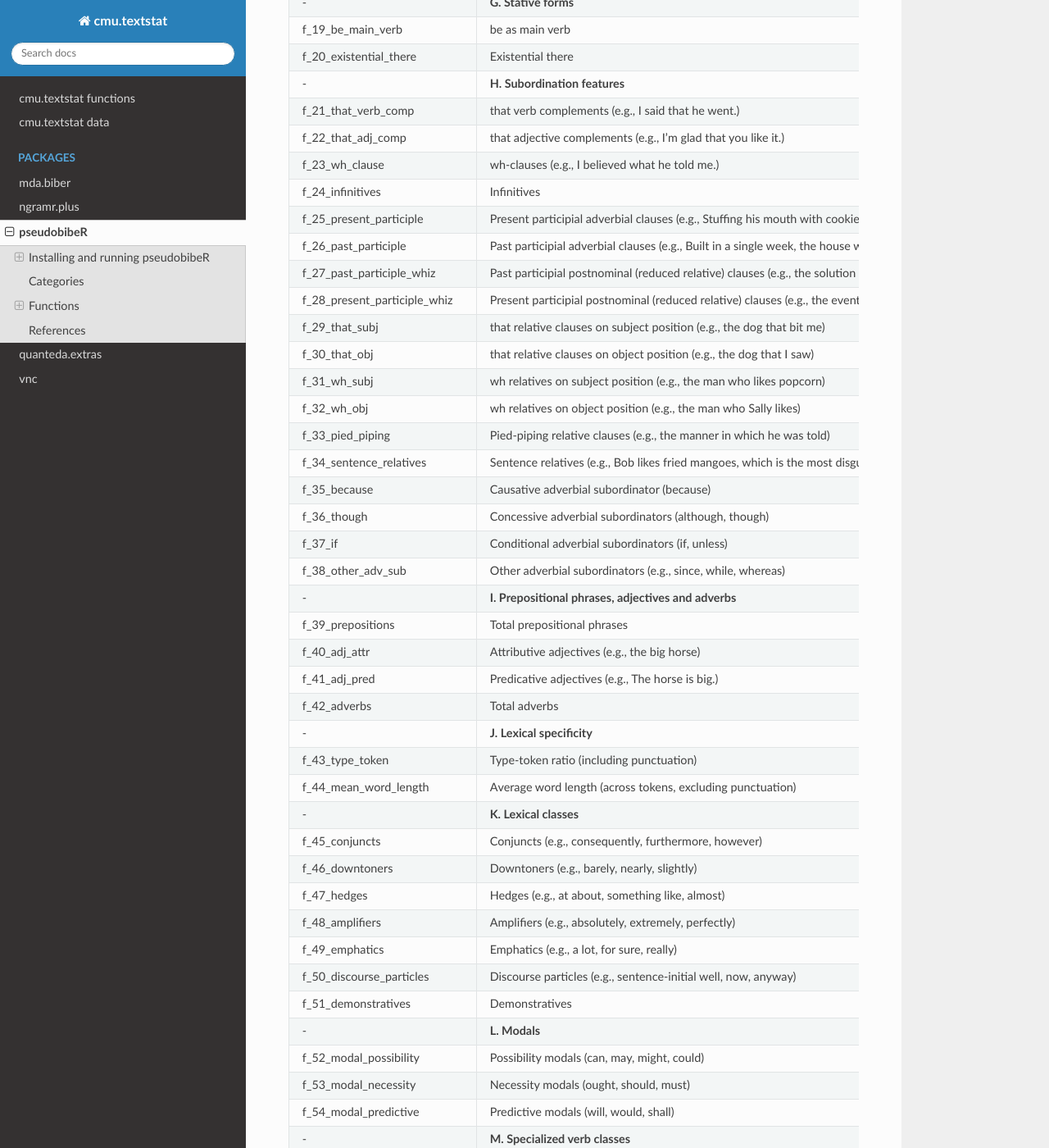
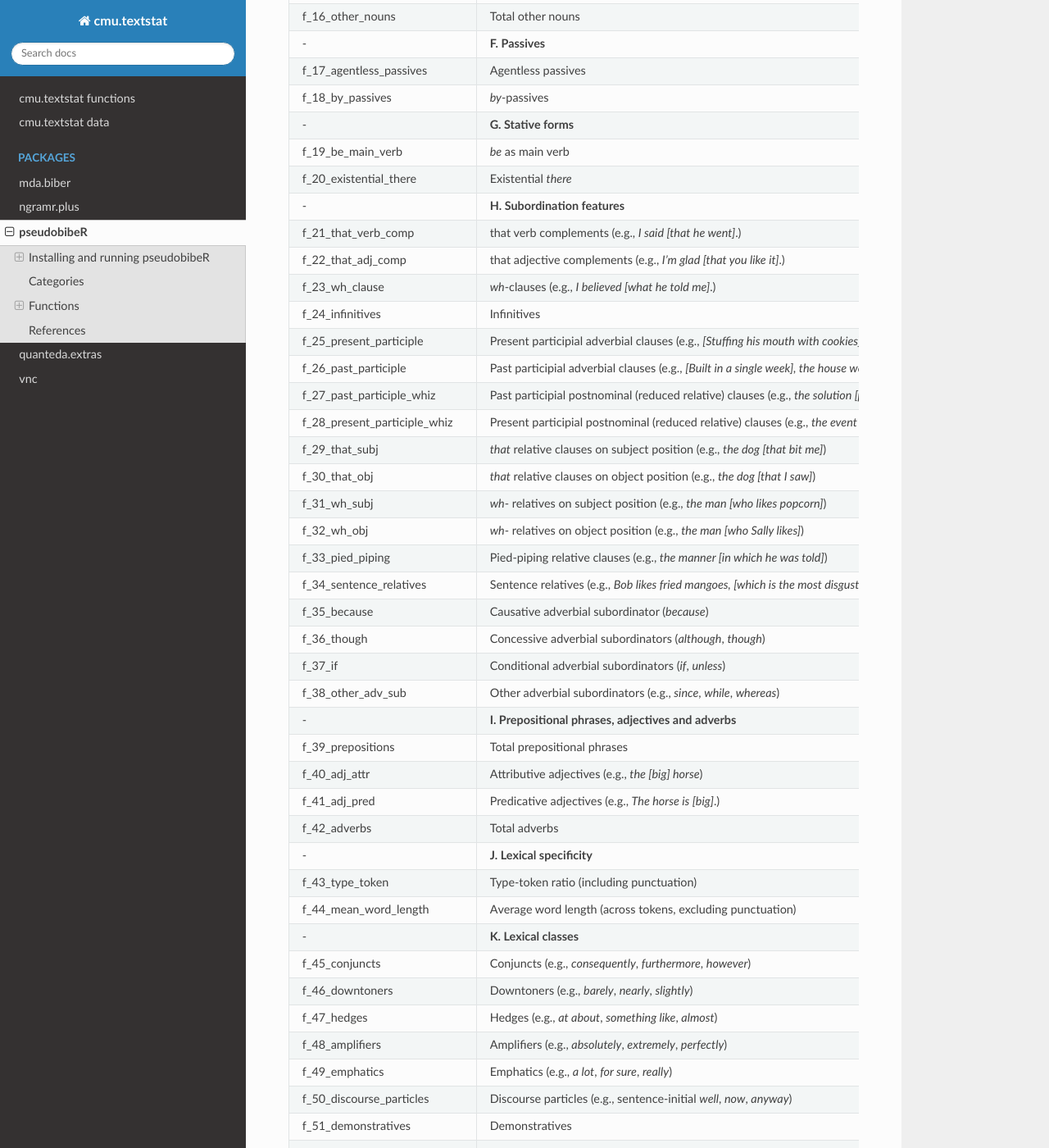
Before and after one commit to browndw/cmu-textstat-docs, a Sphinx documentation site: the page built from docs/pseudobibeR/pseudobibeR.md, in a window 1280 px wide and 1400 px high, scrolled down 2649 px. Shown: the whole window at 82% size. Built offline with Sphinx 7.4.7 and the Read the Docs theme 2.0.0, drawn with Linux system fonts in a browser that asks for light colours; some of the changed lines change nothing that is shown; some of the changed text lies outside the part shown.

Commit message:
Update pseudobibeR.md

````diff
--- a/docs/pseudobibeR/pseudobibeR.md
+++ b/docs/pseudobibeR/pseudobibeR.md
@@ -75,6 +75,14 @@
 
 The following table is adapted from one created by [Stefan Evert](https://www.rdocumentation.org/packages/corpora/versions/0.5/topics/BNCbiber).
 
+```{note}
+
+Counts are normalized **per 1000 tokens**.
+
+Type-to-token is calculated using a [moving-average type-to-token ration (MATTR)](https://www.tandfonline.com/doi/abs/10.1080/09296171003643098).
+
+```
+
 | Feature | Description           |
 |--------|------------------------|
 | - | **A. Tense and aspect markers** |
@@ -82,84 +90,84 @@
 | f\_02\_perfect\_aspect | Perfect aspect |
 | f\_03\_present\_tense | Present tense |
 | - | **B. Place and time adverbials** |
-| f\_04\_place\_adverbials | Place adverbials (e.g., above, beside, outdoors) |
-| f\_05\_time\_adverbials | Time adverbials (e.g., early, instantly, soon) |
+| f\_04\_place\_adverbials | Place adverbials (e.g., *above*, *beside*, *outdoors*) |
+| f\_05\_time\_adverbials | Time adverbials (e.g., *early*, *instantly*, *soon*) |
 | - | **C. Pronouns and pro-verbs** |
 | f\_06\_first\_person\_pronouns | First-person pronouns |
 | f\_07\_second\_person\_pronouns | Second-person pronouns |
 | f\_08\_third\_person\_pronouns | Third-person personal pronouns (excluding it) |
-| f\_09\_pronoun\_it | Pronoun it |
-| f\_10\_demonstrative\_pronoun | Demonstrative pronouns (that, this, these, those as pronouns) |
-| f\_11\_indefinite\_pronoun | Indefinite pronounes (e.g., anybody, nothing, someone) |
-| f\_12\_proverb\_do | Pro-verb do |
+| f\_09\_pronoun\_it | Pronoun *it* |
+| f\_10\_demonstrative\_pronoun | Demonstrative pronouns (*that*, *this*, *these*, *those* as pronouns) |
+| f\_11\_indefinite\_pronoun | Indefinite pronounes (e.g., *anybody*, *nothing*, *someone*) |
+| f\_12\_proverb\_do | Pro-verb *do* |
 | - | **D. Questions** |
-| f\_13\_wh\_question | Direct wh-questions |
+| f\_13\_wh\_question | Direct *wh*-questions |
 | - | **E. Nominal forms** |
-| f\_14\_nominalization | Nominalizations (ending in -tion, -ment, -ness, -ity) |
+| f\_14\_nominalization | Nominalizations (ending in -*tion*, -*ment*, -*ness*, -*ity*) |
 | f\_15\_gerunds | Gerunds (participial forms functioning as nouns) |
 | f\_16\_other\_nouns | Total other nouns |
 | - | **F. Passives** |
 | f\_17\_agentless\_passives | Agentless passives |
-| f\_18\_by\_passives | by-passives |
+| f\_18\_by\_passives | *by*-passives |
 | - | **G. Stative forms** |
-| f\_19\_be\_main\_verb | be as main verb |
-| f\_20\_existential\_there | Existential there |
+| f\_19\_be\_main\_verb | *be* as main verb |
+| f\_20\_existential\_there | Existential *there* |
 | - | **H. Subordination features** |
-| f\_21\_that\_verb\_comp | that verb complements (e.g., I said that he went.) |
-| f\_22\_that\_adj\_comp | that adjective complements (e.g., I'm glad that you like it.) |
-| f\_23\_wh\_clause | wh-clauses (e.g., I believed what he told me.) |
+| f\_21\_that\_verb\_comp | that verb complements (e.g., *I said [that he went]*.) |
+| f\_22\_that\_adj\_comp | that adjective complements (e.g., *I'm glad [that you like it]*.) |
+| f\_23\_wh\_clause | *wh*-clauses (e.g., *I believed [what he told me]*.) |
 | f\_24\_infinitives | Infinitives |
-| f\_25\_present\_participle | Present participial adverbial clauses (e.g., Stuffing his mouth with cookies, Joe ran out the door.) |
-| f\_26\_past\_participle | Past participial adverbial clauses (e.g., Built in a single week, the house would stand for fifty years.) |
-| f\_27\_past\_participle\_whiz | Past participial postnominal (reduced relative) clauses (e.g., the solution produced by this process) |
-| f\_28\_present\_participle\_whiz | Present participial postnominal (reduced relative) clauses (e.g., the event causing this decline) |
-| f\_29\_that\_subj | that relative clauses on subject position (e.g., the dog that bit me) |
-| f\_30\_that\_obj | that relative clauses on object position (e.g., the dog that I saw) |
-| f\_31\_wh\_subj | wh relatives on subject position (e.g., the man who likes popcorn) |
-| f\_32\_wh\_obj | wh relatives on object position (e.g., the man who Sally likes) |
-| f\_33\_pied\_piping | Pied-piping relative clauses (e.g., the manner in which he was told) |
-| f\_34\_sentence\_relatives | Sentence relatives (e.g., Bob likes fried mangoes, which is the most disgusting thing I've ever heard of.) |
-| f\_35\_because | Causative adverbial subordinator (because) |
-| f\_36\_though | Concessive adverbial subordinators (although, though) |
-| f\_37\_if | Conditional adverbial subordinators (if, unless) |
-| f\_38\_other\_adv\_sub | Other adverbial subordinators (e.g., since, while, whereas) |
+| f\_25\_present\_participle | Present participial adverbial clauses (e.g., *[Stuffing his mouth with cookies], Joe ran out the door*.) |
+| f\_26\_past\_participle | Past participial adverbial clauses (e.g., *[Built in a single week], the house would stand for fifty years*.) |
+| f\_27\_past\_participle\_whiz | Past participial postnominal (reduced relative) clauses (e.g., *the solution [produced by this process]*) |
+| f\_28\_present\_participle\_whiz | Present participial postnominal (reduced relative) clauses (e.g., *the event [causing this decline[*) |
+| f\_29\_that\_subj | *that* relative clauses on subject position (e.g., *the dog [that bit me]*) |
+| f\_30\_that\_obj | *that* relative clauses on object position (e.g., *the dog [that I saw]*) |
+| f\_31\_wh\_subj | *wh*- relatives on subject position (e.g., *the man [who likes popcorn]*) |
+| f\_32\_wh\_obj | *wh*- relatives on object position (e.g., *the man [who Sally likes]*) |
+| f\_33\_pied\_piping | Pied-piping relative clauses (e.g., *the manner [in which he was told]*) |
+| f\_34\_sentence\_relatives | Sentence relatives (e.g., *Bob likes fried mangoes, [which is the most disgusting thing I've ever heard of]*.) |
+| f\_35\_because | Causative adverbial subordinator (*because*) |
+| f\_36\_though | Concessive adverbial subordinators (*although*, *though*) |
+| f\_37\_if | Conditional adverbial subordinators (*if*, *unless*) |
+| f\_38\_other\_adv\_sub | Other adverbial subordinators (e.g., *since*, *while*, *whereas*) |
 | - | **I. Prepositional phrases, adjectives and adverbs** |
 | f\_39\_prepositions | Total prepositional phrases |
-| f\_40\_adj\_attr | Attributive adjectives (e.g., the big horse) |
-| f\_41\_adj\_pred | Predicative adjectives (e.g., The horse is big.) |
+| f\_40\_adj\_attr | Attributive adjectives (e.g., *the [big] horse*) |
+| f\_41\_adj\_pred | Predicative adjectives (e.g., *The horse is [big]*.) |
 | f\_42\_adverbs | Total adverbs |
 | - | **J. Lexical specificity** |
 | f\_43\_type\_token | Type-token ratio (including punctuation) |
 | f\_44\_mean\_word\_length | Average word length (across tokens, excluding punctuation) |
 | - | **K. Lexical classes** |
-| f\_45\_conjuncts | Conjuncts (e.g., consequently, furthermore, however) |
-| f\_46\_downtoners | Downtoners (e.g., barely, nearly, slightly) |
-| f\_47\_hedges | Hedges (e.g., at about, something like, almost) |
-| f\_48\_amplifiers | Amplifiers (e.g., absolutely, extremely, perfectly) |
-| f\_49\_emphatics | Emphatics (e.g., a lot, for sure, really) |
-| f\_50\_discourse\_particles | Discourse particles (e.g., sentence-initial well, now, anyway) |
+| f\_45\_conjuncts | Conjuncts (e.g., *consequently*, *furthermore*, *however*) |
+| f\_46\_downtoners | Downtoners (e.g., *barely*, *nearly*, *slightly*) |
+| f\_47\_hedges | Hedges (e.g., *at about*, *something like*, *almost*) |
+| f\_48\_amplifiers | Amplifiers (e.g., *absolutely*, *extremely*, *perfectly*) |
+| f\_49\_emphatics | Emphatics (e.g., *a lot*, *for sure*, *really*) |
+| f\_50\_discourse\_particles | Discourse particles (e.g., sentence-initial *well*, *now*, *anyway*) |
 | f\_51\_demonstratives | Demonstratives |
 | - | **L. Modals** |
-| f\_52\_modal\_possibility | Possibility modals (can, may, might, could) |
-| f\_53\_modal\_necessity | Necessity modals (ought, should, must) |
-| f\_54\_modal\_predictive | Predictive modals (will, would, shall) |
+| f\_52\_modal\_possibility | Possibility modals (*can*, *may*, *might*, *could*) |
+| f\_53\_modal\_necessity | Necessity modals (*ought*, *should*, *must*) |
+| f\_54\_modal\_predictive | Predictive modals (*will*, *would*, *shall*) |
 | - | **M. Specialized verb classes** |
-| f\_55\_verb\_public | Public verbs (e.g., assert, declare, mention) |
-| f\_56\_verb\_private | Private verbs (e.g., assume, believe, doubt, know) |
-| f\_57\_verb\_suasive | Suasive verbs (e.g., command, insist, propose) |
-| f\_58\_verb\_seem | seem and appear |
+| f\_55\_verb\_public | Public verbs (e.g., *assert*, *declare*, *mention*) |
+| f\_56\_verb\_private | Private verbs (e.g., *assume*, *believe*, *doubt*, *know*) |
+| f\_57\_verb\_suasive | Suasive verbs (e.g., *command*, *insist*, *propose*) |
+| f\_58\_verb\_seem | *seem* and *appear* |
 | - | **N. Reduced forms and dispreferred structures** |
 | f\_59\_contractions | Contractions |
-| f\_60\_that\_deletion | Subordinator that deletion (e.g., I think [that] he went.) |
-| f\_61\_stranded\_preposition | Stranded prepositions (e.g., the candidate that I was thinking of) |
-| f\_62\_split\_infinitve | Split infinitives (e.g., He wants to convincingly prove that …) |
-| f\_63\_split\_auxiliary | Split auxiliaries (e.g., They were apparently shown to …) |
+| f\_60\_that\_deletion | Subordinator that deletion (e.g., *I think [he went]*.) |
+| f\_61\_stranded\_preposition | Stranded prepositions (e.g., *the candidate that I was thinking [of]*) |
+| f\_62\_split\_infinitve | Split infinitives (e.g., *He wants [to convincingly prove] that* …) |
+| f\_63\_split\_auxiliary | Split auxiliaries (e.g., *They [were apparently shown] to* …) |
 | - | **O. Co-ordination** |
 | f\_64\_phrasal\_coordination | Phrasal co-ordination (N and N; Adj and Adj; V and V; Adv and Adv) |
-| f\_65\_clausal\_coordination | Independent clause co-ordination (clause-initial and) |
+| f\_65\_clausal\_coordination | Independent clause co-ordination (clause-initial *and*) |
 | - | **P. Negation** |
-| f\_66\_neg\_synthetic | Synthetic negation (e.g., No answer is good enough for Jones.) |
-| f\_67\_neg\_analytic | Analytic negation (e.g., That isn't good enough.) |
+| f\_66\_neg\_synthetic | Synthetic negation (e.g., *No answer is good enough for Jones*.) |
+| f\_67\_neg\_analytic | Analytic negation (e.g., *That isn't good enough*.) |
 
 ## Functions
 
````
